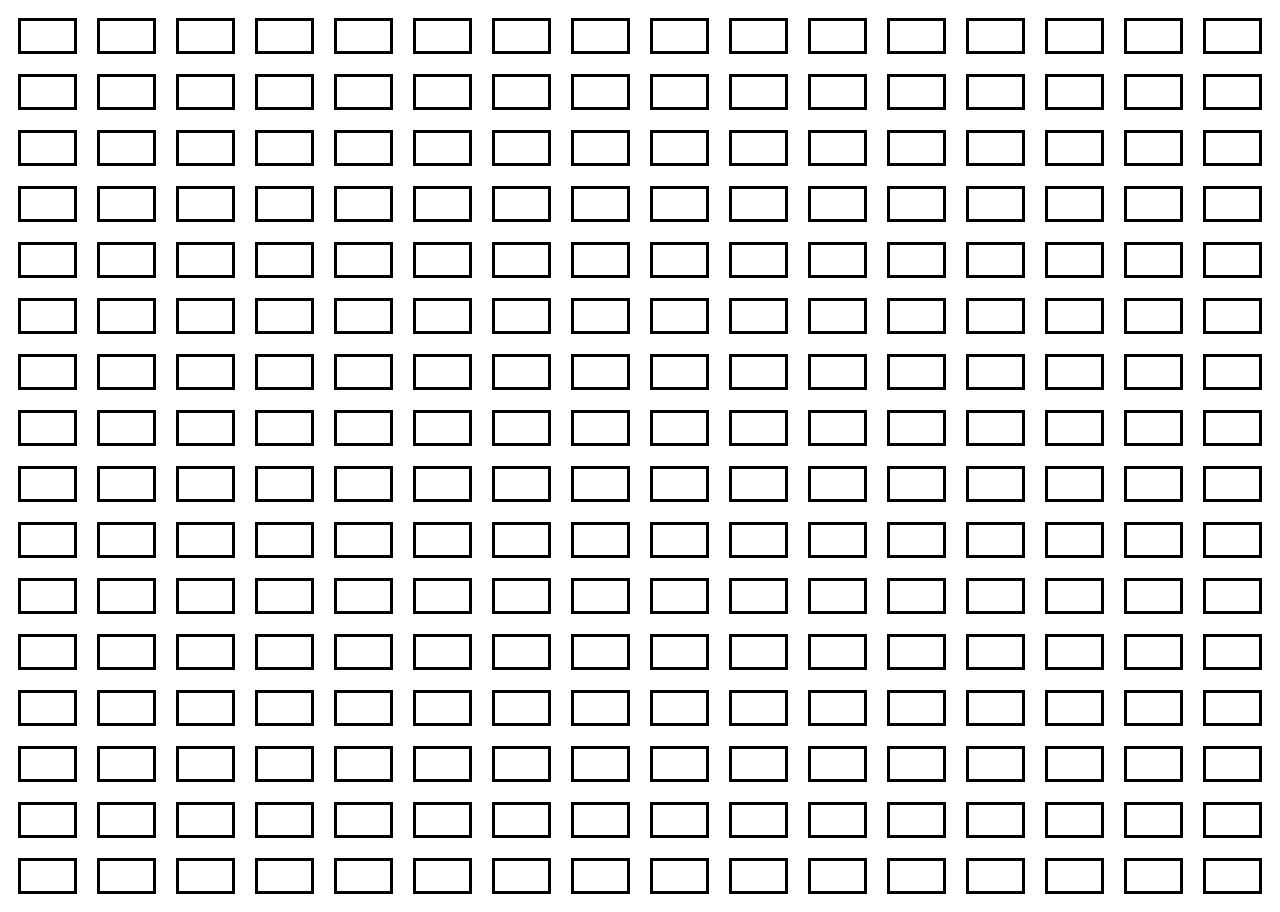
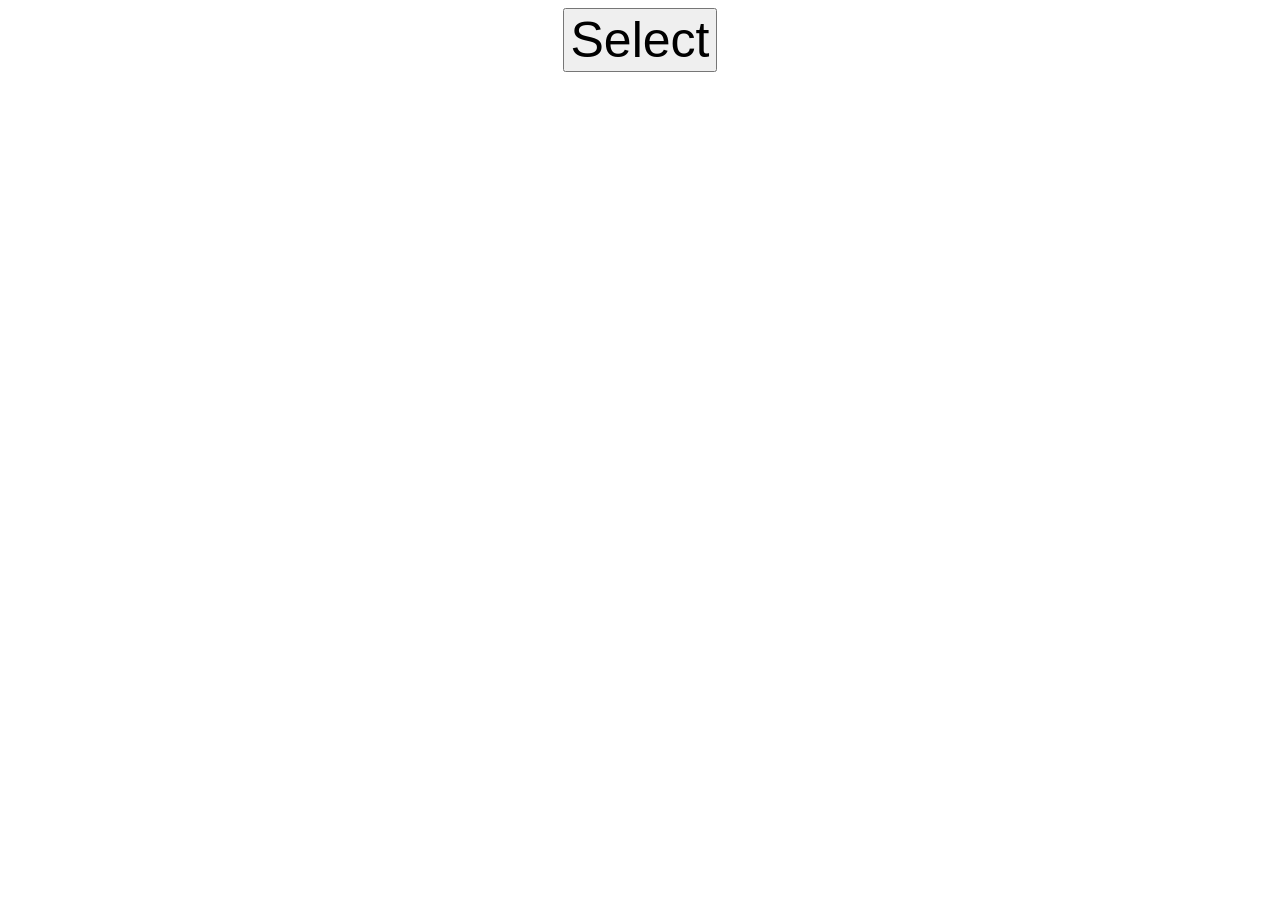
Before and after one commit to lucasph123/sketch-odin, a plain HTML site: page index.html in a window 1280 px wide. After the commit the page ends 808 px from the top, so only its background shows below. Drawn offline with Linux system fonts and the light colour scheme.

Commit message:
added expansion independent of the grid quantity. button for reset and make another grid. end of the normal project.

```diff
--- a/index.html
+++ b/index.html
@@ -8,8 +8,11 @@
     <script src="javascript.js" defer></script>
 </head>
 <body>
+    <div class="btn-div">
+        <button class=select-btn>Select</button>
+    </div>
 
-    <div class="main-container">
+    <div class="body-container">
 
     </div>
 
--- a/javascript.js
+++ b/javascript.js
@@ -1,30 +1,38 @@
-        const firstContainer = document.querySelector('.main-container');
+        const firstContainer = document.querySelector('.body-container')
+        const body = document.querySelector('body');
+        const btn = document.querySelector('.select-btn');
+
+    btn.addEventListener('click', function grid(){
+
+        let num = prompt('Inform a number for the grid');
+        if(num>100)
+            {
+
+            return alert('Inform a 100 < number');
+            }
+        firstContainer.innerText ='';
 
 
-    for(let i = 1; i< 257 ; i++)
-    {
-        if(i<17)
+        for(let i = 0; i < num*num ; i++)
         {
-            const itemContainer = document.createElement('div');
-            itemContainer.classList.add('item-container');
-            firstContainer.appendChild(itemContainer);
-        }
-        else if(i%16 == 0)
-        {
-            const nextContainer = document.createElement('div');
-            nextContainer.classList.add('main-container');
-            const body = document.querySelector('body');
-            body.appendChild(nextContainer);
-            for(let x=0; x<16;x++)
+
+            if(i % num == 0)
             {
-                const itemContainer = document.createElement('div');
-            itemContainer.classList.add('item-container');
-            nextContainer.appendChild(itemContainer);
+                let nextContainer = document.createElement('div');
+                nextContainer.classList.add('main-container');
+                let tam = (100/num);
+                nextContainer.setAttribute('style','height:'+tam+'%');
+
+                firstContainer.appendChild(nextContainer);
+                for(let x=0; x<num;x++)
+                    {
+                    let itemContainer = document.createElement('div');
+                    itemContainer.classList.add('item-container');
+                    nextContainer.appendChild(itemContainer);
+                    itemContainer.addEventListener('mouseover', () => itemContainer.setAttribute('style','background:pink'));
+                    }
+
             }
 
         }
-
-
-
-
-    }
+    })
--- a/styles.css
+++ b/styles.css
@@ -1,25 +1,46 @@
 
-.body
+html,
+body
 {
-    display:flex;
+height: 100%;
+}
+
+.body-container
+{
+    height:91%;
+    display: block;
 }
 
 
 .main-container
 {
     display:flex;
-    width: auto;
-    height: auto;
+    justify-content:center;
 
+}
+
+.item-container
+{
+    width: 100%;
+    margin: 0px;
+    display: flex;
+    border: solid 0.1px black;
 
 }
 
 
-.item-container
-{
-    margin:10px;
-    width: 6.25%;
-    height: 30px;
-    border: solid black;
+
+.btn-div{
+    position: relative;
+    height: 8%;
+    display: flex;
+    justify-content: center;
 
 }
+
+.select-btn{
+    position:absolute;
+    font-size: 50px;
+    margin-bottom: 20px;
+
+}
```
